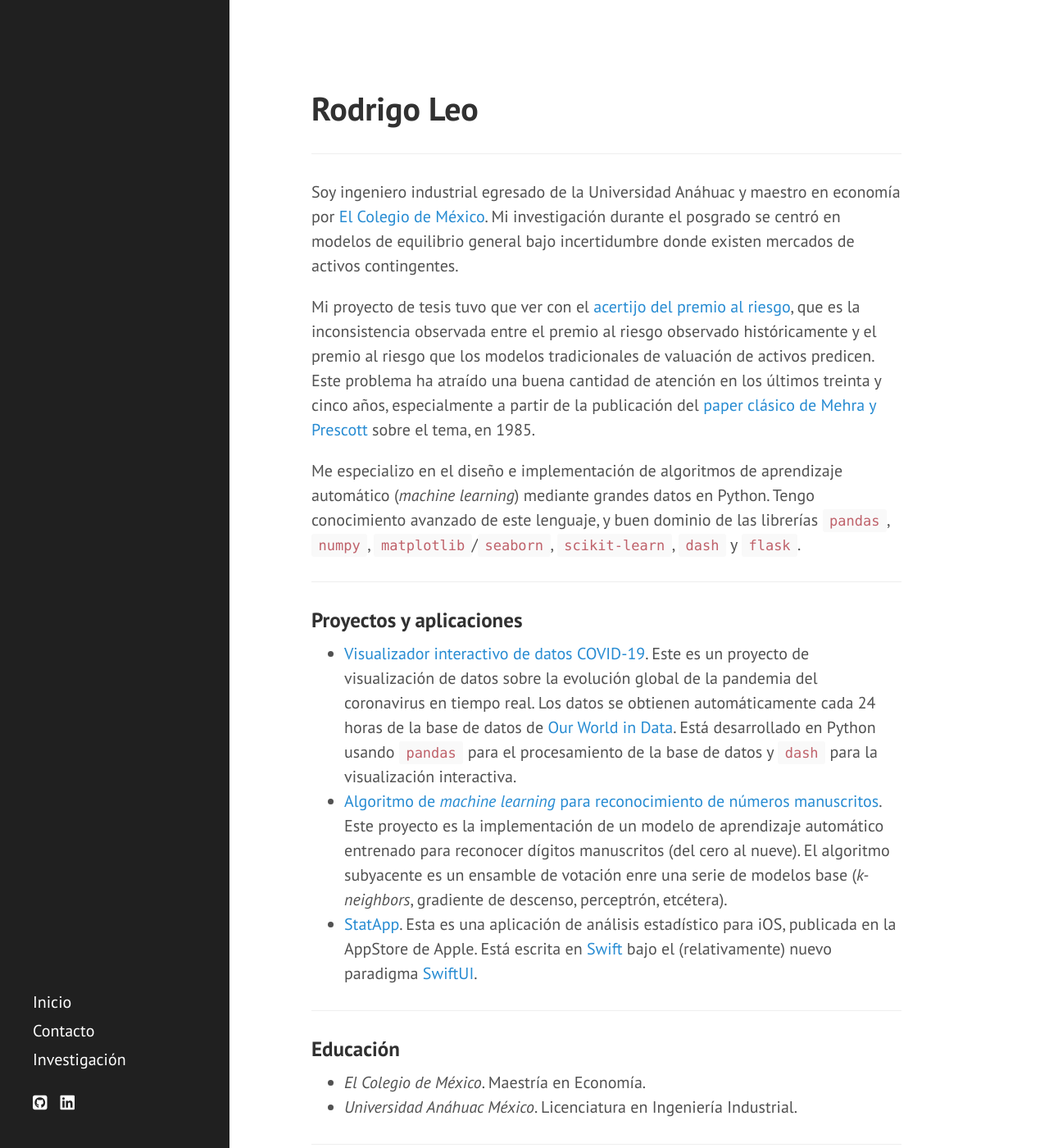
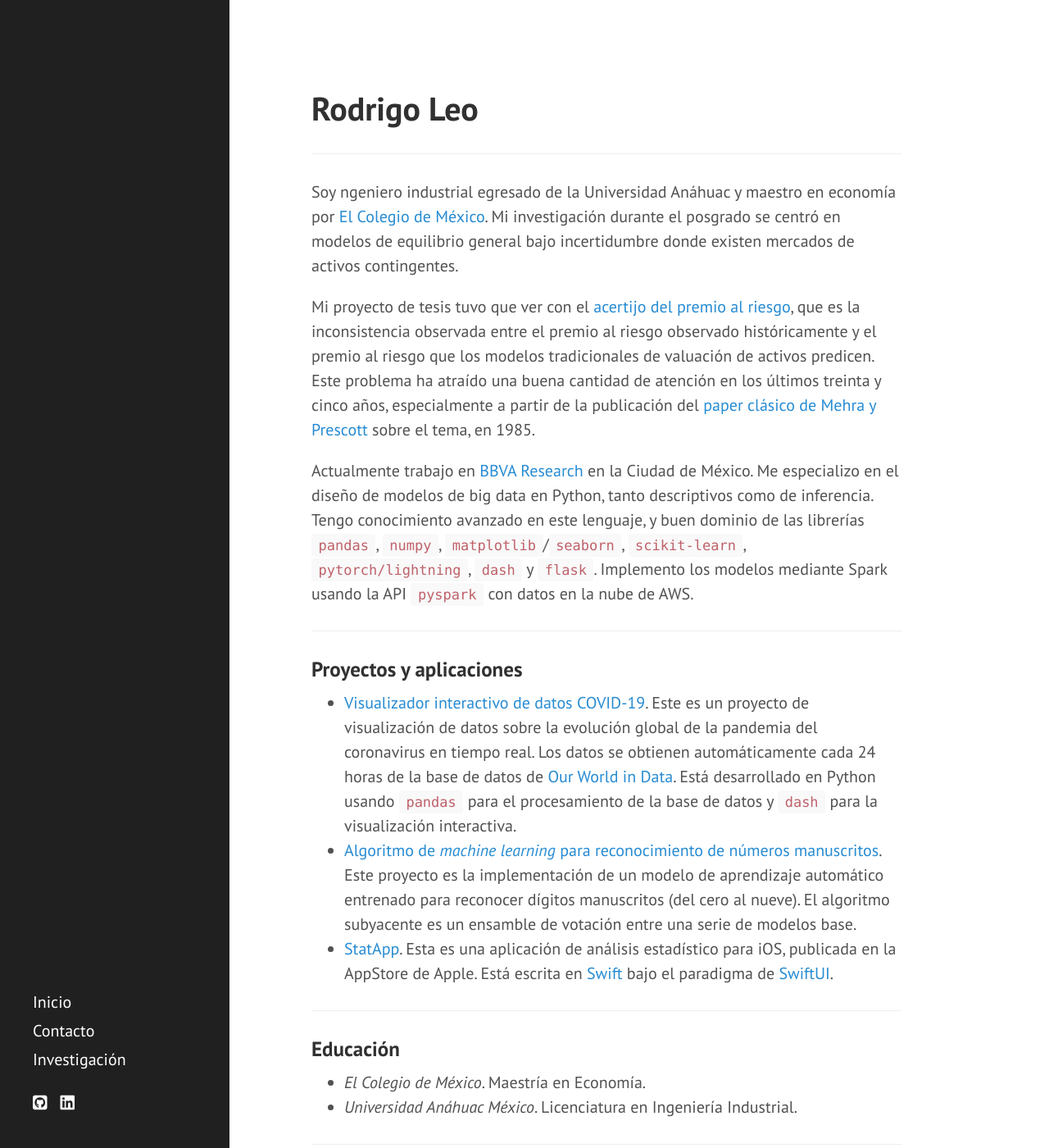
Before and after one commit to r-leo/r-leo.github.io, a Jekyll site: the page built from index.md, in a window 1280 px wide and 1400 px high. Shown: the whole window at 82% size. Built offline with Jekyll 4.4.1, drawn with Linux system fonts in a browser that asks for light colours; nearby versions of some CDN libraries.

Commit message:
Updated personal details (again)

```diff
--- a/index.md
+++ b/index.md
@@ -7,19 +7,19 @@ title: ''
 
 ---
 
-Soy ingeniero industrial egresado de la Universidad Anáhuac y maestro en economía por [El Colegio de México](https://www.colmex.mx). Mi investigación durante el posgrado se centró en modelos de equilibrio general bajo incertidumbre donde existen mercados de activos contingentes.
+Soy ngeniero industrial egresado de la Universidad Anáhuac y maestro en economía por [El Colegio de México](https://www.colmex.mx). Mi investigación durante el posgrado se centró en modelos de equilibrio general bajo incertidumbre donde existen mercados de activos contingentes.
 
 Mi proyecto de tesis tuvo que ver con el [acertijo del premio al riesgo](https://en.wikipedia.org/wiki/Equity_premium_puzzle), que es la inconsistencia observada entre el premio al riesgo observado históricamente y el premio al riesgo que los modelos tradicionales de valuación de activos predicen. Este problema ha atraído una buena cantidad de atención en los últimos treinta y cinco años, especialmente a partir de la publicación del [paper clásico de Mehra y Prescott](https://doi.org/10.1016/0304-3932(85)90061-3) sobre el tema, en 1985.
 
-Me especializo en el diseño e implementación de algoritmos de aprendizaje automático (*machine learning*) mediante grandes datos en Python. Tengo conocimiento avanzado de este lenguaje, y buen dominio de las librerías `pandas`, `numpy`, `matplotlib`/`seaborn`, `scikit-learn`, `dash` y `flask`.
+Actualmente trabajo en [BBVA Research](https://www.bbvaresearch.com) en la Ciudad de México. Me especializo en el diseño de modelos de big data en Python, tanto descriptivos como de inferencia. Tengo conocimiento avanzado en este lenguaje, y buen dominio de las librerías `pandas`, `numpy`, `matplotlib`/`seaborn`, `scikit-learn`, `pytorch/lightning`, `dash` y `flask`. Implemento los modelos mediante Spark usando la API `pyspark` con datos en la nube de AWS.
 
 ---
 
 ### Proyectos y aplicaciones
 
 * [Visualizador interactivo de datos COVID-19](http://rleo.pythonanywhere.com/datos/). Este es un proyecto de visualización de datos sobre la evolución global de la pandemia del coronavirus en tiempo real. Los datos se obtienen automáticamente cada 24 horas de la base de datos de [Our World in Data](https://github.com/owid/covid-19-data/tree/master/public/data). Está desarrollado en Python usando `pandas` para el procesamiento de la base de datos y `dash` para la visualización interactiva.
-* [Algoritmo de *machine learning* para reconocimiento de números manuscritos](http://rleo.pythonanywhere.com/digitos). Este proyecto es la implementación de un modelo de aprendizaje automático entrenado para reconocer dígitos manuscritos (del cero al nueve). El algoritmo subyacente es un ensamble de votación enre una serie de modelos base (*k-neighbors*, gradiente de descenso, perceptrón, etcétera).
-* [StatApp](https://apps.apple.com/mx/app/statapp/id1575273039). Esta es una aplicación de análisis estadístico para iOS, publicada en la AppStore de Apple. Está escrita en [Swift](https://swift.org) bajo el (relativamente) nuevo paradigma [SwiftUI](https://developer.apple.com/xcode/swiftui/).
+* [Algoritmo de *machine learning* para reconocimiento de números manuscritos](http://rleo.pythonanywhere.com/digitos). Este proyecto es la implementación de un modelo de aprendizaje automático entrenado para reconocer dígitos manuscritos (del cero al nueve). El algoritmo subyacente es un ensamble de votación entre una serie de modelos base.
+* [StatApp](https://apps.apple.com/mx/app/statapp/id1575273039). Esta es una aplicación de análisis estadístico para iOS, publicada en la AppStore de Apple. Está escrita en [Swift](https://swift.org) bajo el paradigma de [SwiftUI](https://developer.apple.com/xcode/swiftui/).
 
 ---
 
```
